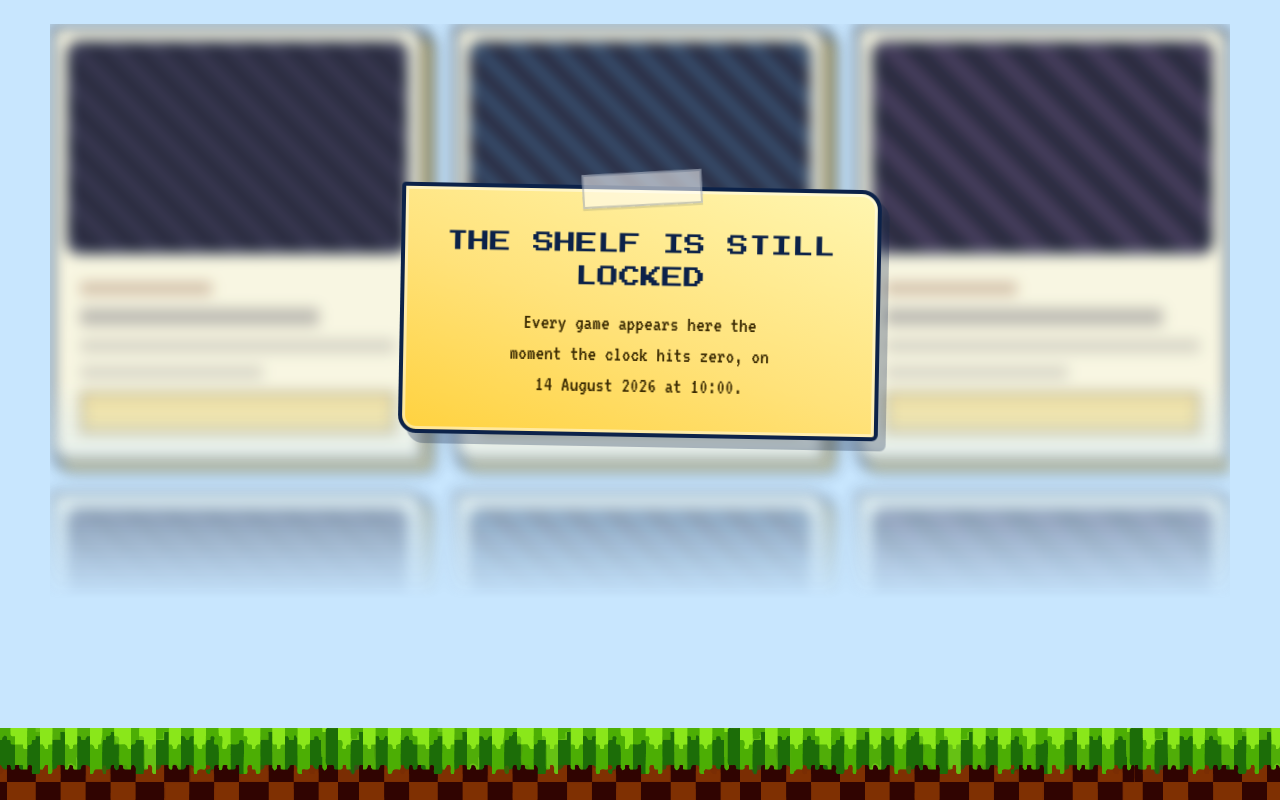
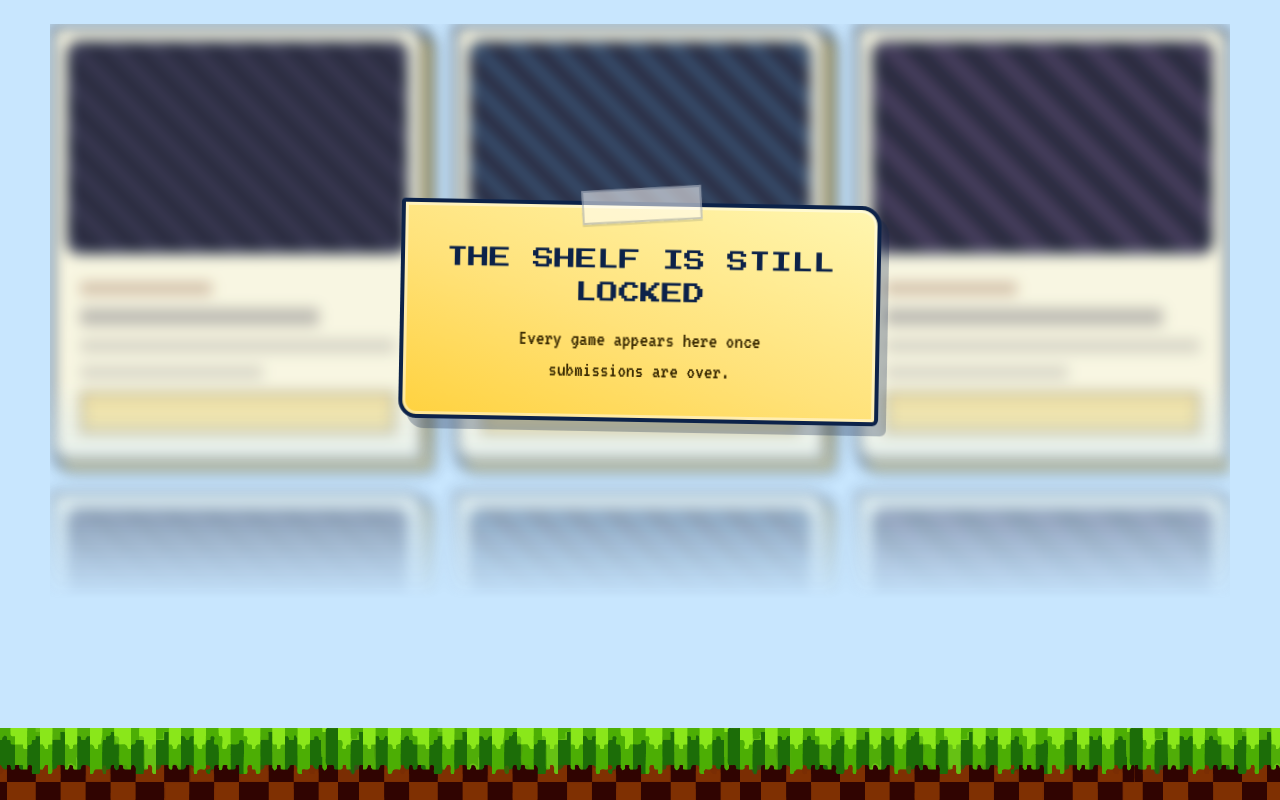
Before and after one commit to NCSclub/Jammy-Jam, a Next.js app: page /games/preview in a window 1280 px wide. Shown: the part 978-1778 px from the top of the page. Built offline with nearby package versions, Linux system fonts and the light colour scheme.

Commit message:
more changes

```diff
--- a/src/app/games/arcade-parts.tsx
+++ b/src/app/games/arcade-parts.tsx
@@ -241,13 +241,7 @@ function Notes({ text }: { text: string | null }) {
  * and the count is the only fact that crosses the line (it already did: the
  * header has been showing it all jam).
  */
-export function ArcadeLockedShelf({
-  count,
-  opensAt,
-}: {
-  count: number;
-  opensAt: string;
-}) {
+export function ArcadeLockedShelf({ count }: { count: number }) {
   /* enough tiles to read as a full shelf while the jam is still quiet, and
      never so many that the note floats in the middle of an empty page */
   const tiles = Math.min(Math.max(count, 6), 9);
@@ -275,9 +269,7 @@ export function ArcadeLockedShelf({
         <div className="arcade__note" role="status">
           <span className="arcade__note-tape" aria-hidden="true" />
           <h2>The shelf is still locked</h2>
-          <p>
-            Every game appears here the moment the clock hits zero, on {opensAt}.
-          </p>
+          <p>Every game appears here once submissions are over.</p>
         </div>
       </div>
     </div>
--- a/src/app/games/preview/page.tsx
+++ b/src/app/games/preview/page.tsx
@@ -1,5 +1,5 @@
 import type { Metadata } from "next";
-import { GALLERY_OPENS_AT, formatGalleryOpening } from "@/config/site";
+import { GALLERY_OPENS_AT } from "@/config/site";
 import {
   ArcadeGrid,
   ArcadeHeader,
@@ -50,10 +50,7 @@ export default async function ArcadePreview({ searchParams }: Props) {
       {closed ? (
         <ArcadeGrid games={games} />
       ) : (
-        <ArcadeLockedShelf
-          count={games.length}
-          opensAt={formatGalleryOpening()}
-        />
+        <ArcadeLockedShelf count={games.length} />
       )}
     </ArcadeShell>
   );
--- a/src/app/games/shelf/page.tsx
+++ b/src/app/games/shelf/page.tsx
@@ -1,10 +1,6 @@
 import type { Metadata } from "next";
 import { countGames, listGames } from "@/lib/gallery";
-import {
-  canSeeGames,
-  formatGalleryOpening,
-  isGalleryOpen,
-} from "@/config/site";
+import { canSeeGames, isGalleryOpen } from "@/config/site";
 import {
   ArcadeGrid,
   ArcadeLockedShelf,
@@ -58,7 +54,7 @@ export default async function ShelfPage() {
           They could not be loaded. Try again in a moment.
         </ArcadeNotice>
       ) : !open ? (
-        <ArcadeLockedShelf count={count} opensAt={formatGalleryOpening()} />
+        <ArcadeLockedShelf count={count} />
       ) : games.length === 0 ? (
         <ArcadeNotice title="Nothing here yet">
           {/* An empty open shelf means two different things depending on which
```
